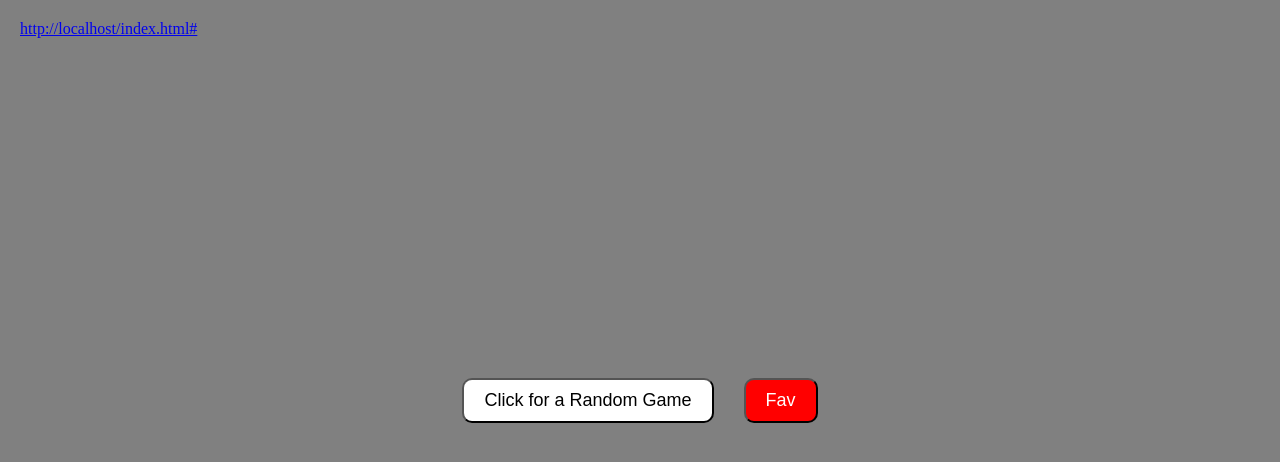
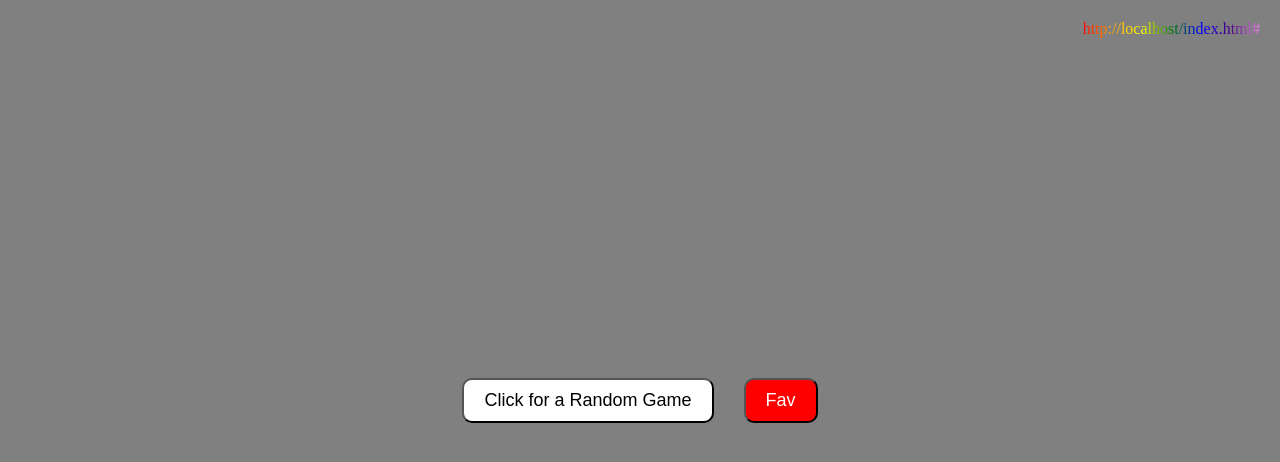
Before and after one commit to ImTimmy228/grr, a plain HTML site: page index.html in a window 1280 px wide. Both pictures are taken after a click on the button "Fav". Drawn offline with Linux system fonts and the light colour scheme.

Commit message:
Update index.html

```diff
--- a/index.html
+++ b/index.html
@@ -39,12 +39,21 @@
     }
 
     #favorite-list {
-      position: absolute;
-      top: 20px;
-      left: 20px;
       display: flex;
       flex-direction: column;
-      align-items: flex-start;
+      align-items: center;
+      position: fixed;
+      top: 20px;
+      right: 20px;
+    }
+
+    #favorite-list a {
+      font-size: 16px;
+      text-decoration: none;
+      background: linear-gradient(to right, red, orange, yellow, green, blue, indigo, violet);
+      -webkit-background-clip: text;
+      -webkit-text-fill-color: transparent;
+      margin-bottom: 10px;
     }
   </style>
 </head>
@@ -104,7 +113,6 @@
     function saveFavoriteLink() {
       const randomLinkElement = document.getElementById('random-link');
       const favoriteLink = randomLinkElement.href;
-
       if (!favoriteLinks.includes(favoriteLink)) {
         favoriteLinks.push(favoriteLink);
         localStorage.setItem('favoriteLinks', JSON.stringify(favoriteLinks));
@@ -120,8 +128,6 @@
         const link = document.createElement('a');
         link.href = favoriteLinks[i];
         link.textContent = favoriteLinks[i];
-        link.style.display = 'block';
-        link.style.marginBottom = '10px';
         favoriteListElement.appendChild(link);
       }
     }
```
